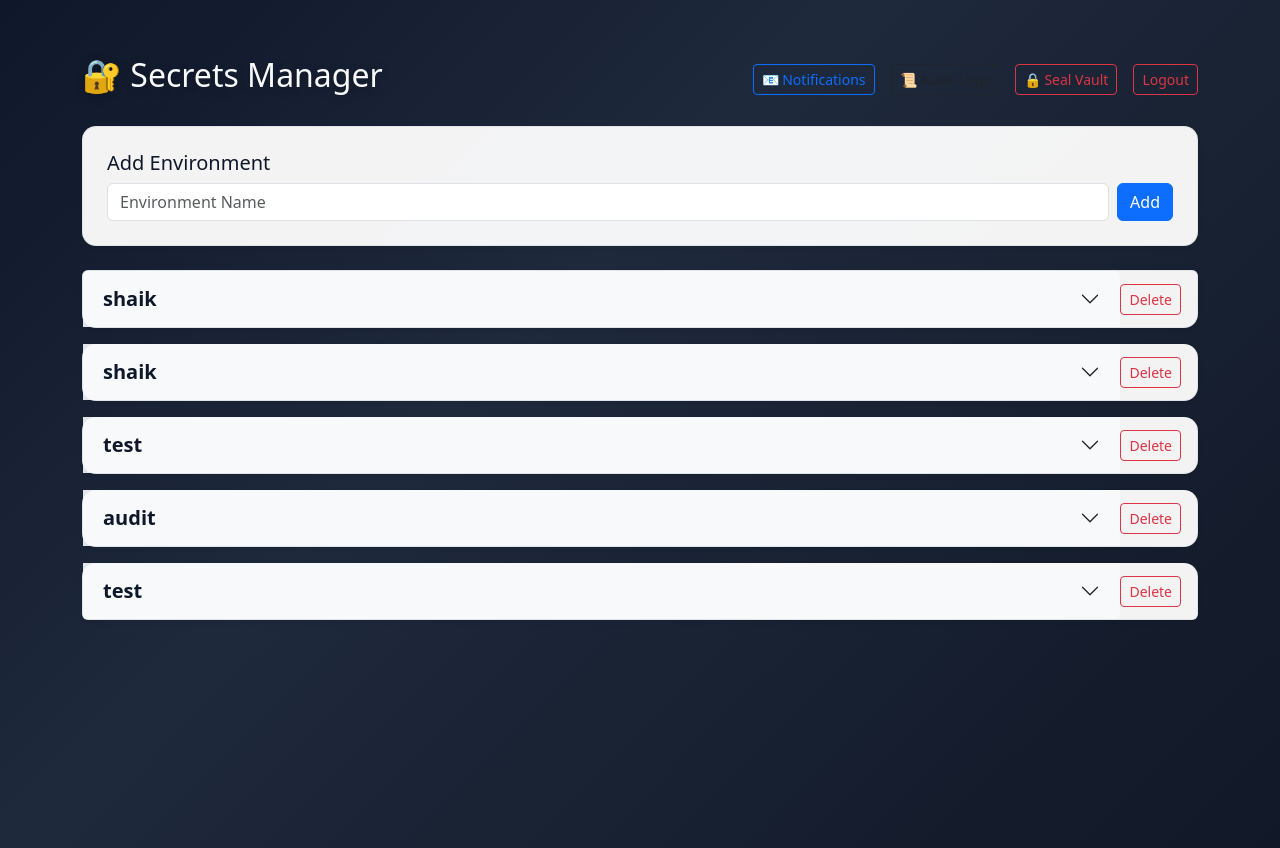
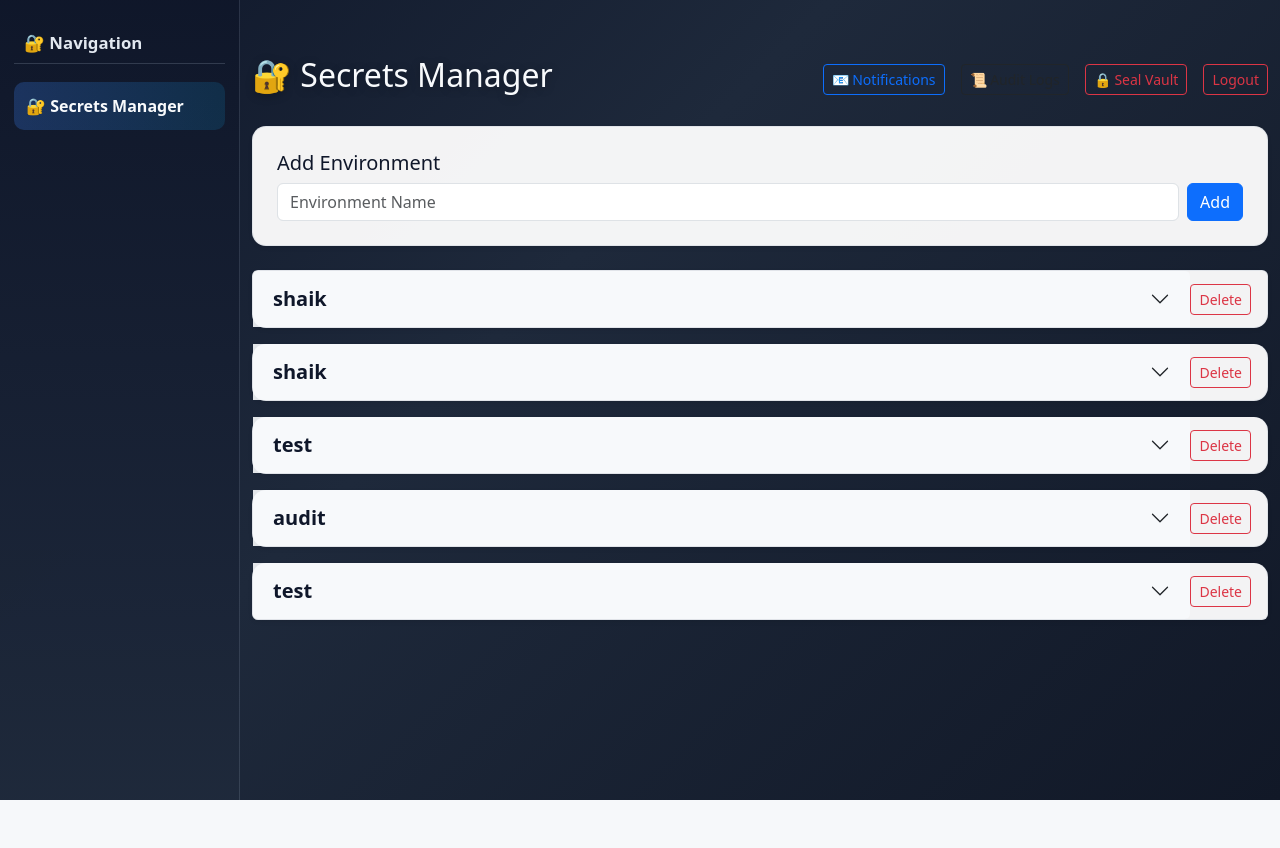
Before and after one commit to shaik-byte/ci-secrets-management, a Django app: template vault_dashboard/templates/vault_dashboard/dashboard.html in a window 1280 px wide. After the commit the page ends 800 px from the top, so only its background shows below. Run offline with Django 5.2, Linux system fonts and the light colour scheme; the template is opened without the code that fills it: values that come from a table or form of the project are taken from there, others are empty; data comes from the database, SQL or seed files in the repository.

Commit message:
Add persistent sidebar shell with client-side secrets panel switch

```diff
--- a/vault_dashboard/templates/vault_dashboard/dashboard.html
+++ b/vault_dashboard/templates/vault_dashboard/dashboard.html
@@ -50,12 +50,72 @@
             --bs-table-bg: #1e293b;
             --bs-table-color: #f8fafc;
         }
+
+
+        .app-shell {
+            display: flex;
+            min-height: 100vh;
+        }
+
+        .sidebar {
+            width: 240px;
+            background: linear-gradient(180deg, rgba(15, 23, 42, 0.95) 0%, rgba(30, 41, 59, 0.98) 100%);
+            border-right: 1px solid rgba(148, 163, 184, 0.2);
+            padding: 22px 14px;
+            position: sticky;
+            top: 0;
+            height: 100vh;
+        }
+
+        .sidebar-title {
+            color: #e2e8f0;
+            font-size: 1.05rem;
+            font-weight: 700;
+            margin-bottom: 18px;
+            padding: 8px 10px;
+            border-bottom: 1px solid rgba(148, 163, 184, 0.25);
+        }
+
+        .sidebar-item {
+            display: flex;
+            align-items: center;
+            gap: 8px;
+            width: 100%;
+            border: 0;
+            text-align: left;
+            padding: 12px 12px;
+            border-radius: 10px;
+            background: transparent;
+            color: #cbd5e1;
+            font-weight: 600;
+            transition: all 0.2s ease;
+        }
+
+        .sidebar-item:hover,
+        .sidebar-item.active {
+            background: linear-gradient(90deg, rgba(59, 130, 246, 0.25), rgba(14, 165, 233, 0.15));
+            color: #f8fafc;
+        }
+
+        .content-area {
+            flex: 1;
+            overflow-x: auto;
+        }
     </style>
 </head>
 
 <body>
 
-<div class="container mt-5">
+<div class="app-shell">
+    <aside class="sidebar">
+        <div class="sidebar-title">🔐 Navigation</div>
+        <button id="nav-secrets" class="sidebar-item active" type="button" onclick="showSection('secrets')">
+            🔐 Secrets Manager
+        </button>
+    </aside>
+
+    <main class="content-area">
+<div id="section-secrets" class="container mt-5">
 
     <!-- HEADER -->
     <div class="d-flex justify-content-between align-items-center mb-4">
@@ -304,10 +364,24 @@
         {% endfor %}
     </div>
 </div>
+    </main>
+</div>
 
 <script src="https://cdn.jsdelivr.net/npm/bootstrap@5.3.2/dist/js/bootstrap.bundle.min.js"></script>
 
 <script>
+function showSection(section) {
+    const sections = ["secrets"];
+
+    sections.forEach(name => {
+        const panel = document.getElementById(`section-${name}`);
+        const navBtn = document.getElementById(`nav-${name}`);
+
+        if (panel) panel.style.display = name === section ? "block" : "none";
+        if (navBtn) navBtn.classList.toggle("active", name === section);
+    });
+}
+
 function toggleSecret(id) {
     const element = document.getElementById(`secret-${id}`);
     if (element.innerText === "******") {
@@ -326,6 +400,7 @@ function toggleSecret(id) {
 }
 
 
+showSection("secrets");
 </script>
 
 </body>
```
